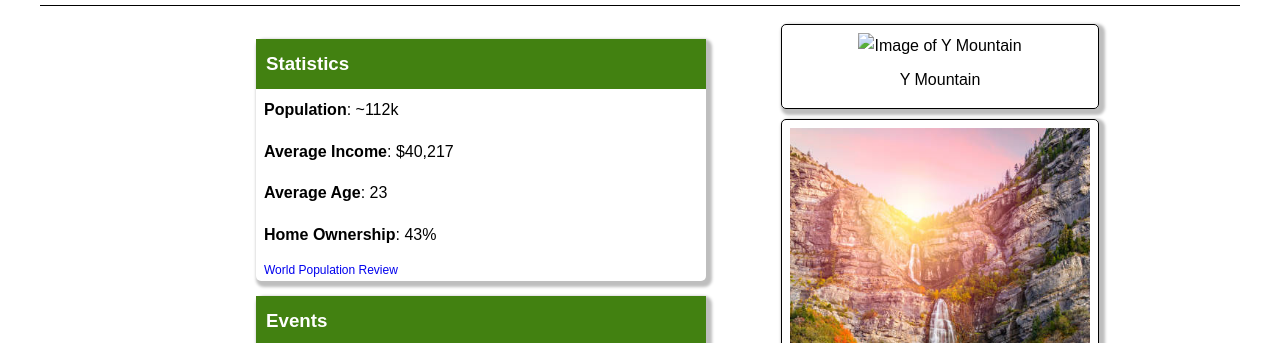
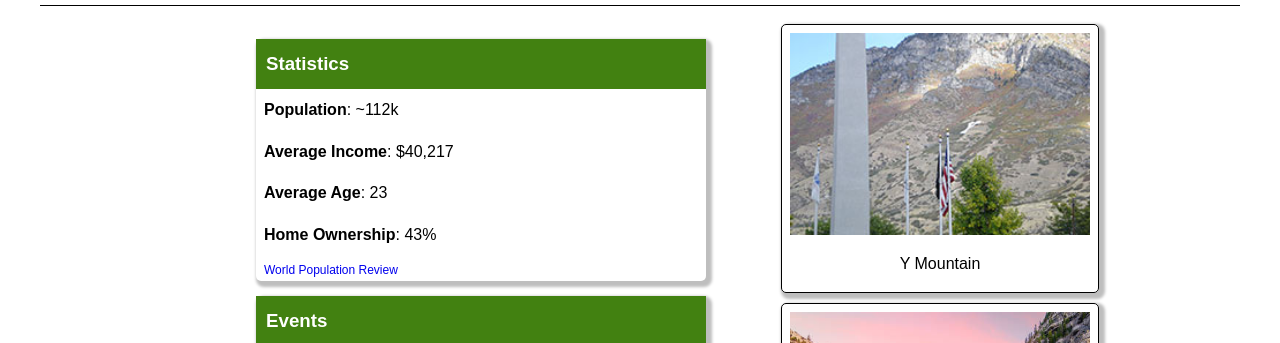
Before and after one commit to CaitlinMEvans/wdd231, a plain HTML site: page chamber/discover.html in a window 1280 px wide. Shown: the part 387-730 px from the top of the page. Drawn offline with Linux system fonts and the light colour scheme; a web font is replaced by a local one.

Commit message:
Y Mountain image

```diff
--- a/chamber/discover.html
+++ b/chamber/discover.html
@@ -151,7 +151,7 @@
         <div class="discover-column">
           <figure>
             <img
-              src="images/y-mountain.jpg"
+              src="images/y-mountain.jfif"
               alt="Image of Y Mountain"
               width="200"
               height="200"
```
